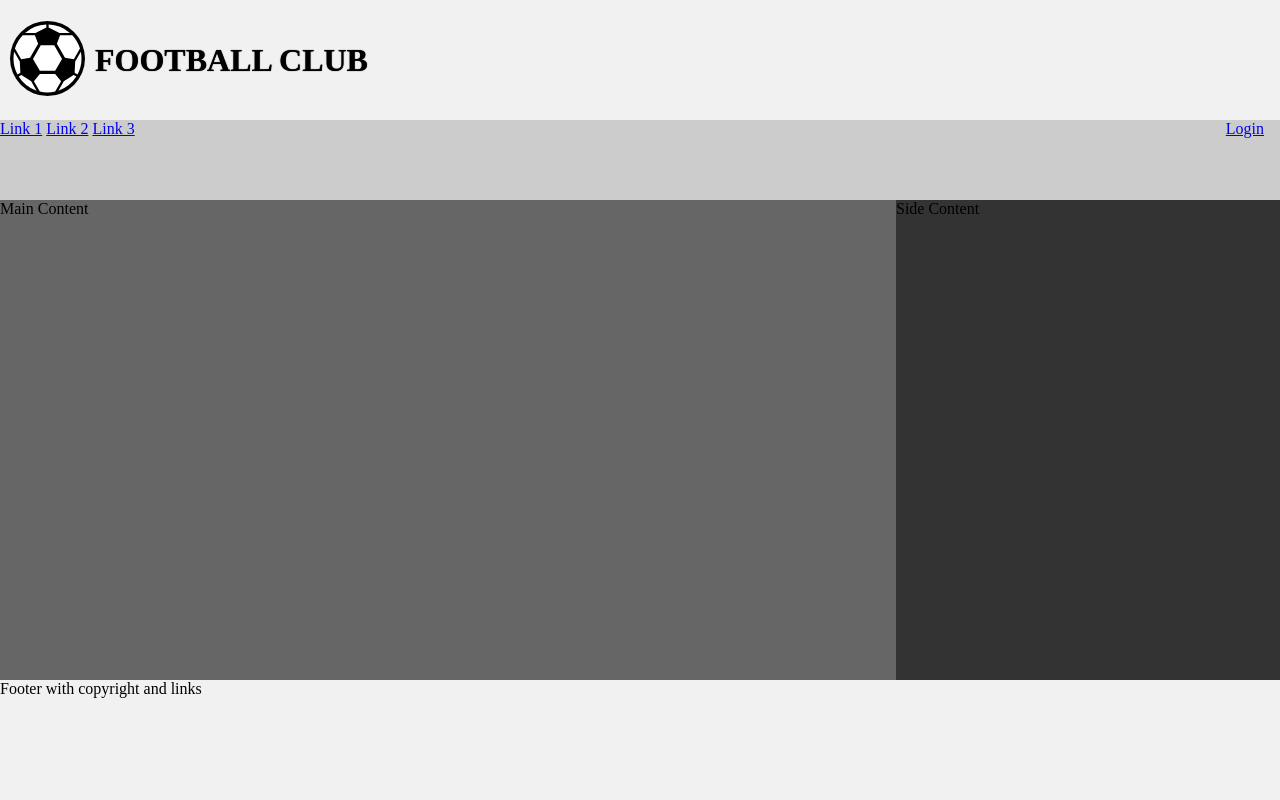
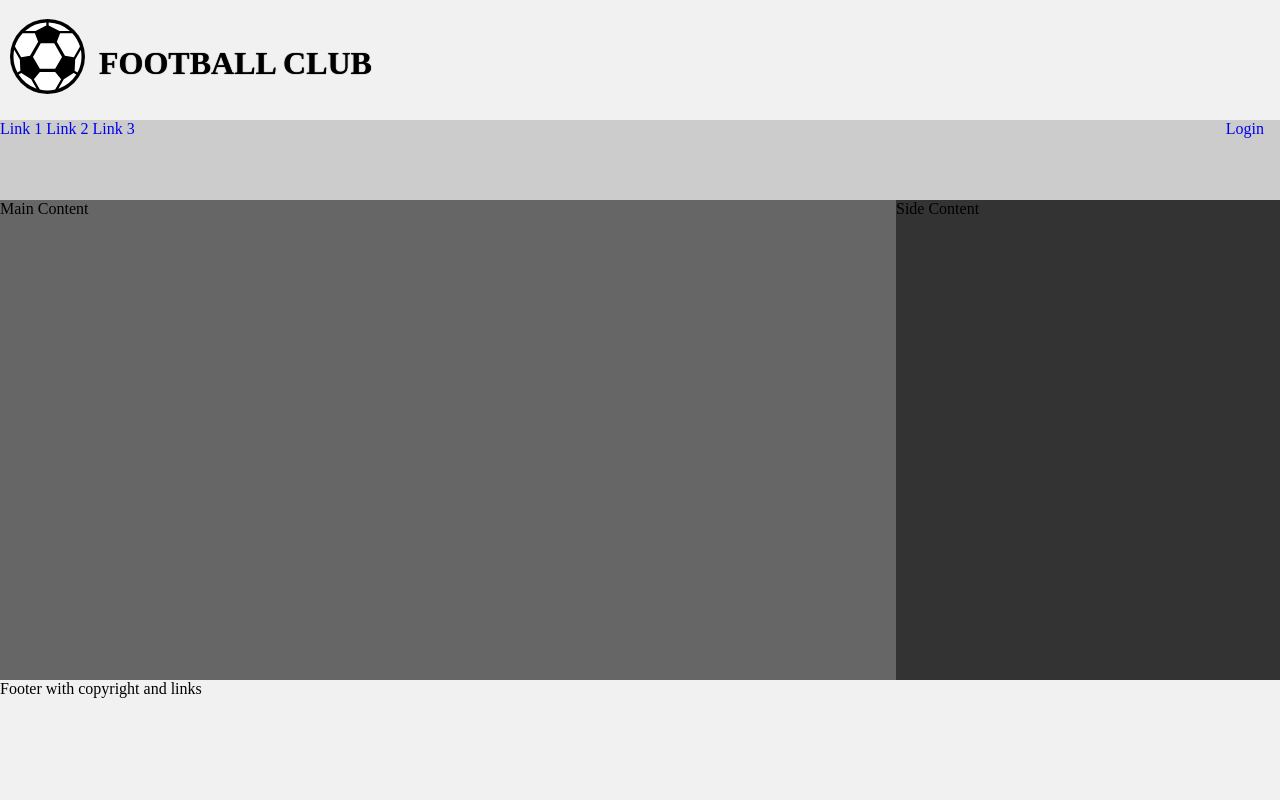
Before and after one commit to DarKinGate/FootballClub, a PHP site: page / in a window 1280 px wide. Run offline with PHP 8.4, Linux system fonts and the light colour scheme.

Commit message:
First Version 1.1

```diff
--- a/index.php
+++ b/index.php
@@ -13,11 +13,10 @@
 <body>
   <header>
     <!-- Header content goes here -->
-    <a href="index.php">
+    <a href="#">
       <img src="logo.svg" id="logo" alt="Football Club Logo">
-    <h1>
-      Football Club</a>
-    </h1>
+      <h1>Football Club</h1>
+    </a>
   </header>
   <nav>
     <!-- Navigation content goes here -->
--- a/style.css
+++ b/style.css
@@ -12,36 +12,41 @@ body {
     background-color: #f1f1f1;
     top: 0;
     width: 100%;
-    z-index: 1;
     display: flex;
     justify-content: left;
     align-items: center;
   }
-  h1 {
-    margin: 0;
-    padding: 10px;
-  }
   /* Logo styling */
   #logo {
+    display:inline-block;
     height: 80%;
     margin-left: 10px;
     width: 75px;
   }
+
   /* end of logo styling */
   nav {
     height: 10vh;
     background-color: #ccc;
     top: 15%;
     width: 100%;
-    z-index: 1;
     justify-content: center;
   }
   /* navigation text styling */
-  h1>a{
+  a {
+    text-decoration: none;
+  }
+  a>h1{
+    display:inline;
     color: black;
     text-decoration: none;
     text-transform: uppercase;
     text-shadow: 0 0 1px black;
+    padding: 10px;
+    width:100%;
+    position:relative;
+    top:-20px;
+    text-align: center;
   }
 
         /* Login link text Styling */
@@ -77,9 +82,8 @@ body {
   footer {
     height: 15vh;
     background-color: #f1f1f1;
-    position: fixed;
+    position: absolute;
     bottom: 0;
     width: 100%;
-    z-index: 1;
   }
   /* Ennf of footer styling */
```
